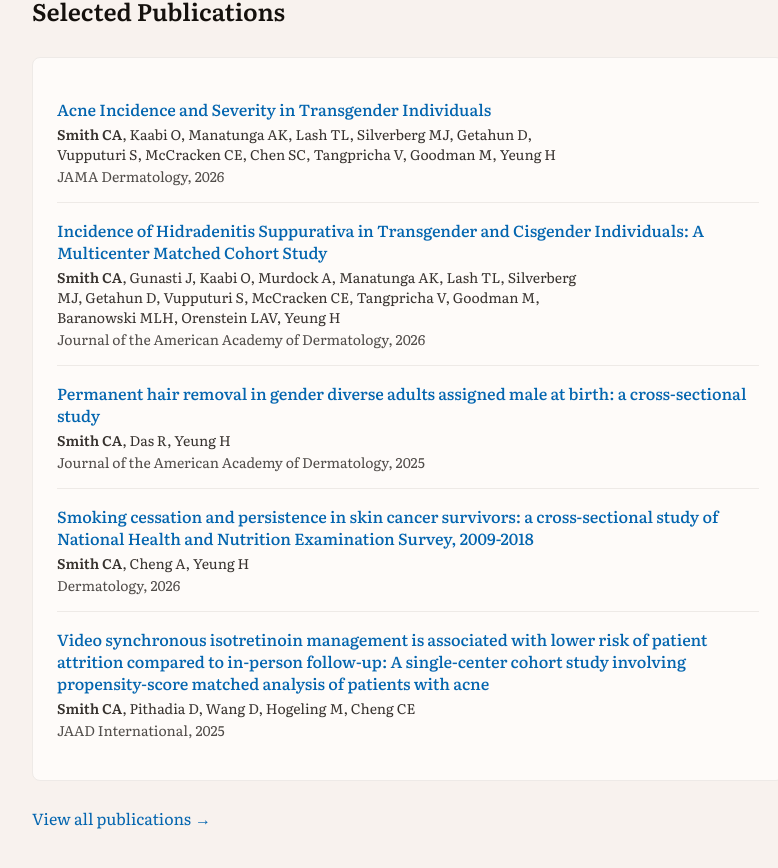
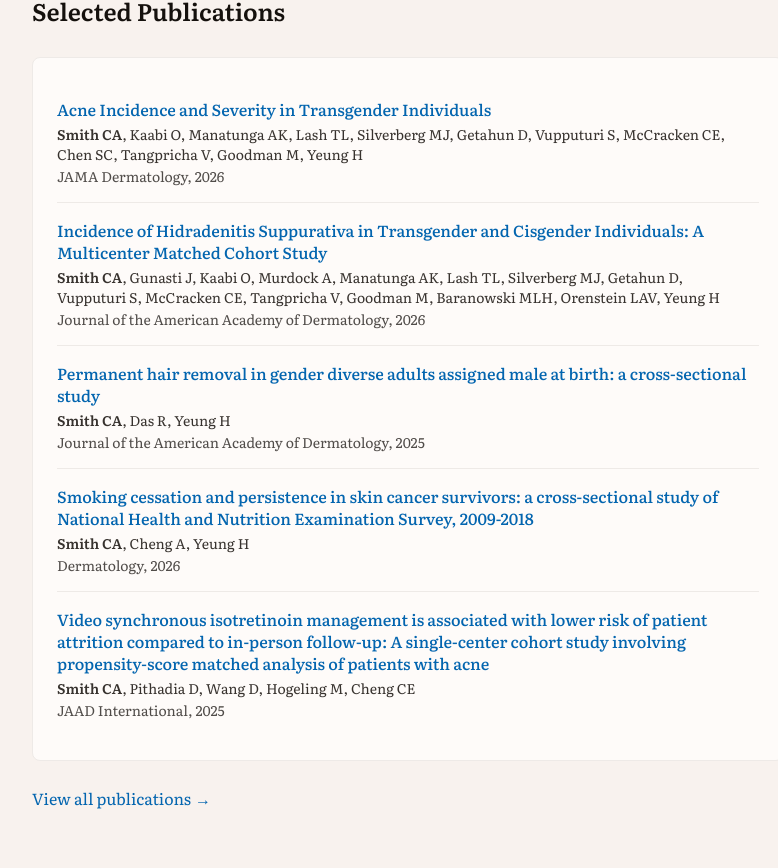
Before and after one commit to courtneyasmith/courtneyasmith.github.io, a Next.js app: page / in a window 1280 px wide. Shown: the part 1199-2067 px from the top of the page, without its empty margins (232-1010 px from the left). Built offline with nearby package versions, Linux system fonts and the light colour scheme.

Commit message:
Update publication author list word wrapping

```diff
--- a/src/app/publications/page.tsx
+++ b/src/app/publications/page.tsx
@@ -3,27 +3,18 @@
 import { useState, useMemo } from 'react'
 import { Container } from '@/components/Container'
 import { PageHeader } from '@/components/PageHeader'
+import { FormattedAuthors } from '@/components/FormattedAuthors'
 import { publications } from '@/data/publications'
 import type { Publication } from '@/types'
 
 type TypeFilter = 'all' | 'article' | 'published-abstract'
 type YearFilter = 'all' | '2026' | '2025' | '2024' | 'earlier'
 
-function getPubMedUrl(pmid: string): string {
-  return `https://pubmed.ncbi.nlm.nih.gov/${pmid}/`
-}
-
-function highlightAuthor(authors: string, name: string = 'Smith CA'): React.ReactNode {
-  const parts = authors.split(name)
-  if (parts.length === 1) return authors
-
-  return (
-    <>
-      {parts[0]}
-      <strong className="font-semibold">{name}</strong>
-      {parts.slice(1).join(name)}
-    </>
-  )
+function getPublicationUrl(pub: Publication): string | null {
+  if (pub.url) return pub.url
+  if (pub.pmid) return `https://pubmed.ncbi.nlm.nih.gov/${pub.pmid}/`
+  if (pub.doi) return `https://doi.org/${pub.doi}`
+  return null
 }
 
 function FilterPill({
@@ -57,16 +48,17 @@ function PublicationListItem({
 }: {
   publication: Publication
 }) {
-  const { title, authors, journal, year, pmid, tags } = publication
+  const { title, authors, journal, year, tags } = publication
+  const publicationUrl = getPublicationUrl(publication)
 
   return (
     <article
       className="py-4 border-b border-border-subtle last:border-b-0 transition-opacity duration-150"
     >
       <h3 className="font-medium text-text-primary leading-snug">
-        {pmid ? (
+        {publicationUrl ? (
           <a
-            href={getPubMedUrl(pmid)}
+            href={publicationUrl}
             target="_blank"
             rel="noopener noreferrer"
             className="hover:text-accent transition-colors duration-150"
@@ -77,8 +69,8 @@ function PublicationListItem({
           title
         )}
       </h3>
-      <p className="mt-1 text-sm text-text-secondary">
-        {highlightAuthor(authors)}
+      <p className="mt-1 max-w-none text-sm text-text-secondary">
+        <FormattedAuthors authors={authors} />
       </p>
       <p className="mt-0.5 text-sm text-text-muted">
         <em>{journal}</em>, {year}
--- /dev/null
+++ b/src/components/FormattedAuthors.tsx
@@ -0,0 +1,52 @@
+import { Fragment } from 'react'
+
+interface FormattedAuthorsProps {
+  authors: string
+  highlightName?: string
+}
+
+function parseAuthors(authors: string): string[] {
+  return authors
+    .split(',')
+    .map((author) => author.trim())
+    .filter(Boolean)
+    .reduce<string[]>((parsedAuthors, author) => {
+      if (/^[A-Z]{1,4}$/.test(author) && parsedAuthors.length > 0) {
+        parsedAuthors[parsedAuthors.length - 1] += ` ${author}`
+        return parsedAuthors
+      }
+
+      parsedAuthors.push(author)
+      return parsedAuthors
+    }, [])
+}
+
+export function FormattedAuthors({
+  authors,
+  highlightName = 'Smith CA',
+}: FormattedAuthorsProps) {
+  const parsedAuthors = parseAuthors(authors)
+
+  return (
+    <>
+      {parsedAuthors.map((author, index) => {
+        const isHighlighted = author === highlightName
+        const isLast = index === parsedAuthors.length - 1
+
+        return (
+          <Fragment key={`${author}-${index}`}>
+            <span className="inline-block whitespace-nowrap">
+              {isHighlighted ? (
+                <strong className="font-semibold">{author}</strong>
+              ) : (
+                author
+              )}
+              {!isLast && ','}
+            </span>
+            {!isLast && ' '}
+          </Fragment>
+        )
+      })}
+    </>
+  )
+}
--- a/src/components/PublicationItem.tsx
+++ b/src/components/PublicationItem.tsx
@@ -1,20 +1,8 @@
 import type { Publication } from '@/types'
+import { FormattedAuthors } from './FormattedAuthors'
 
 interface PublicationItemProps {
   publication: Publication
-}
-
-function highlightAuthor(authors: string, name: string = 'Smith CA'): React.ReactNode {
-  const parts = authors.split(name)
-  if (parts.length === 1) return authors
-
-  return (
-    <>
-      {parts[0]}
-      <strong className="font-semibold">{name}</strong>
-      {parts.slice(1).join(name)}
-    </>
-  )
 }
 
 function getPublicationUrl(publication: Publication): string | null {
@@ -44,8 +32,8 @@ export function PublicationItem({ publication }: PublicationItemProps) {
           title
         )}
       </h4>
-      <p className="mt-1 text-sm text-text-secondary">
-        {highlightAuthor(authors)}
+      <p className="mt-1 max-w-none text-sm text-text-secondary">
+        <FormattedAuthors authors={authors} />
       </p>
       <p className="mt-0.5 text-sm text-text-muted">
         {journal}, {year}
--- a/src/components/index.ts
+++ b/src/components/index.ts
@@ -7,6 +7,7 @@ export { Hero } from './Hero'
 export { SocialLinks } from './SocialLinks'
 export { ResearchThemeCard } from './ResearchThemeCard'
 export { PublicationItem } from './PublicationItem'
+export { FormattedAuthors } from './FormattedAuthors'
 export { PageHeader } from './PageHeader'
 export { ScrollReveal } from './animation/ScrollReveal'
 export { SkipLink } from './SkipLink'
```
